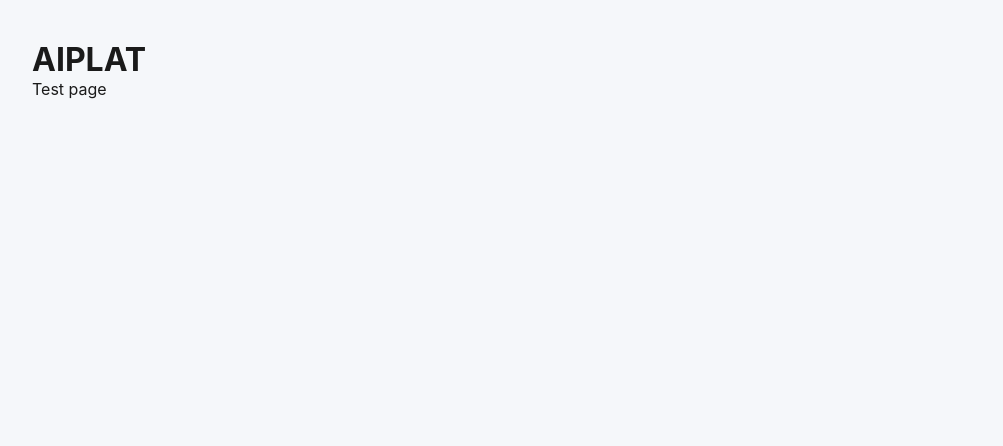
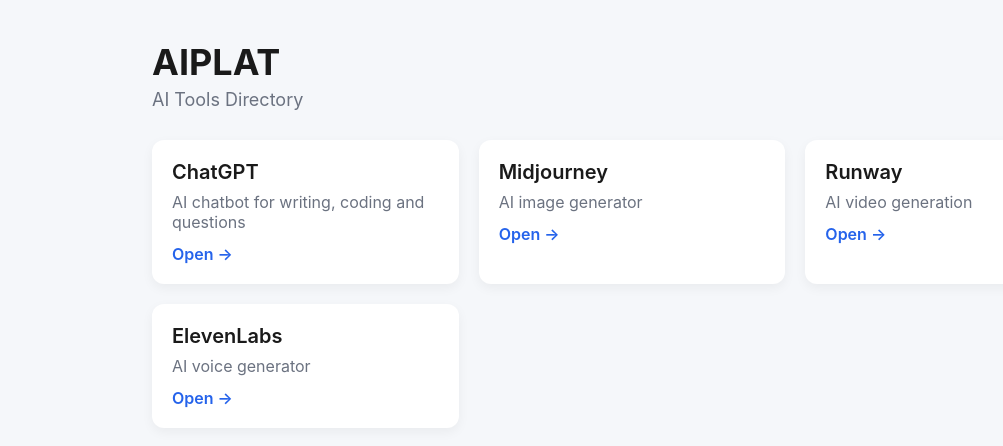
Before and after one commit to asicanavet-gif/vite-react, a React (Vite) app: page / in a window 1280 px wide. Shown: the top 446 px of the page, without its empty margins (8-1011 px from the left). Built offline with nearby package versions, Linux system fonts and the light colour scheme.

Commit message:
Update App.tsx

```diff
--- a/src/App.tsx
+++ b/src/App.tsx
@@ -1,8 +1,47 @@
+import "./App.css";
+
 function App() {
+  const tools = [
+    {
+      name: "ChatGPT",
+      description: "AI chatbot for writing, coding and questions",
+      link: "https://chat.openai.com"
+    },
+    {
+      name: "Midjourney",
+      description: "AI image generator",
+      link: "https://www.midjourney.com"
+    },
+    {
+      name: "Runway",
+      description: "AI video generation",
+      link: "https://runwayml.com"
+    },
+    {
+      name: "ElevenLabs",
+      description: "AI voice generator",
+      link: "https://elevenlabs.io"
+    }
+  ];
+
   return (
-    <div style={{padding: 40}}>
-      <h1>AIPLAT</h1>
-      <p>Test page</p>
+    <div className="container">
+      <div className="header">
+        <div className="title">AIPLAT</div>
+        <div className="subtitle">AI Tools Directory</div>
+      </div>
+
+      <div className="tools-grid">
+        {tools.map((tool, index) => (
+          <div key={index} className="tool-card">
+            <div className="tool-name">{tool.name}</div>
+            <div className="tool-desc">{tool.description}</div>
+            <a href={tool.link} target="_blank" className="open-link">
+              Open →
+            </a>
+          </div>
+        ))}
+      </div>
     </div>
   );
 }
```
